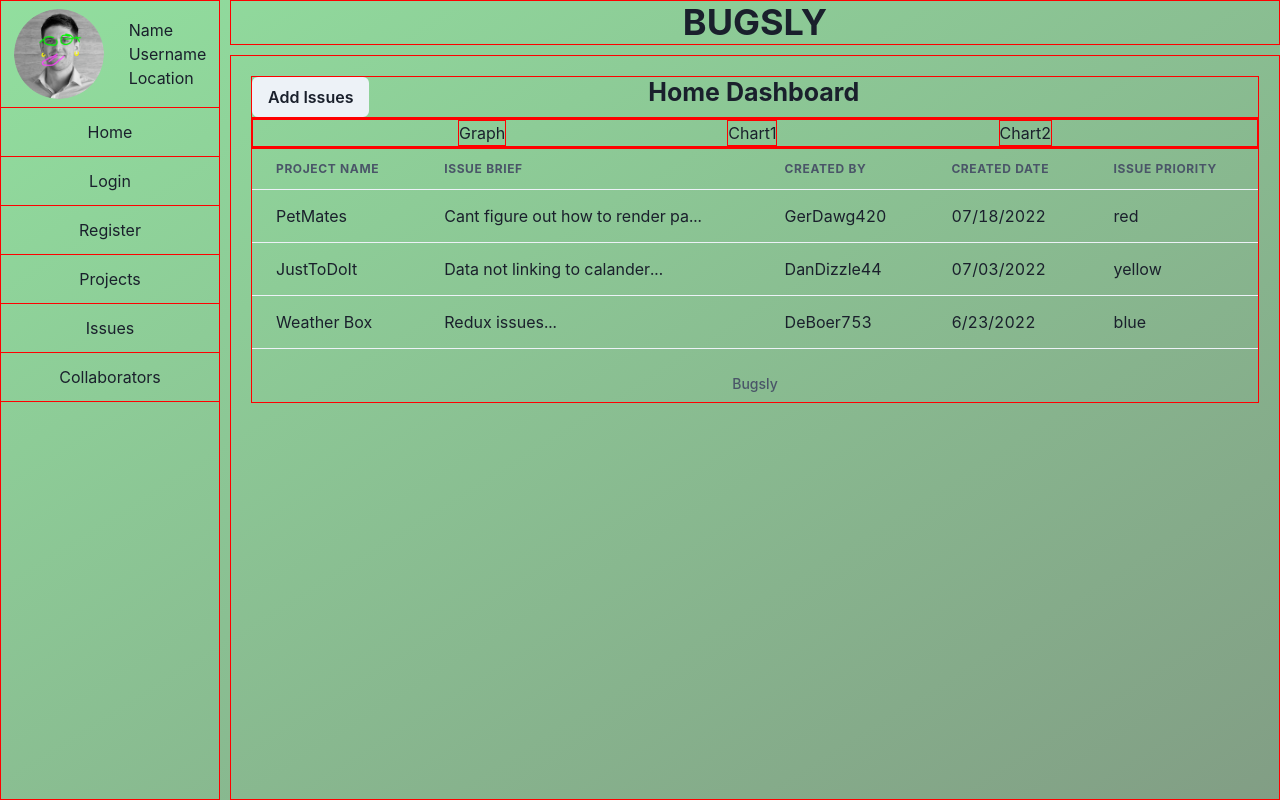
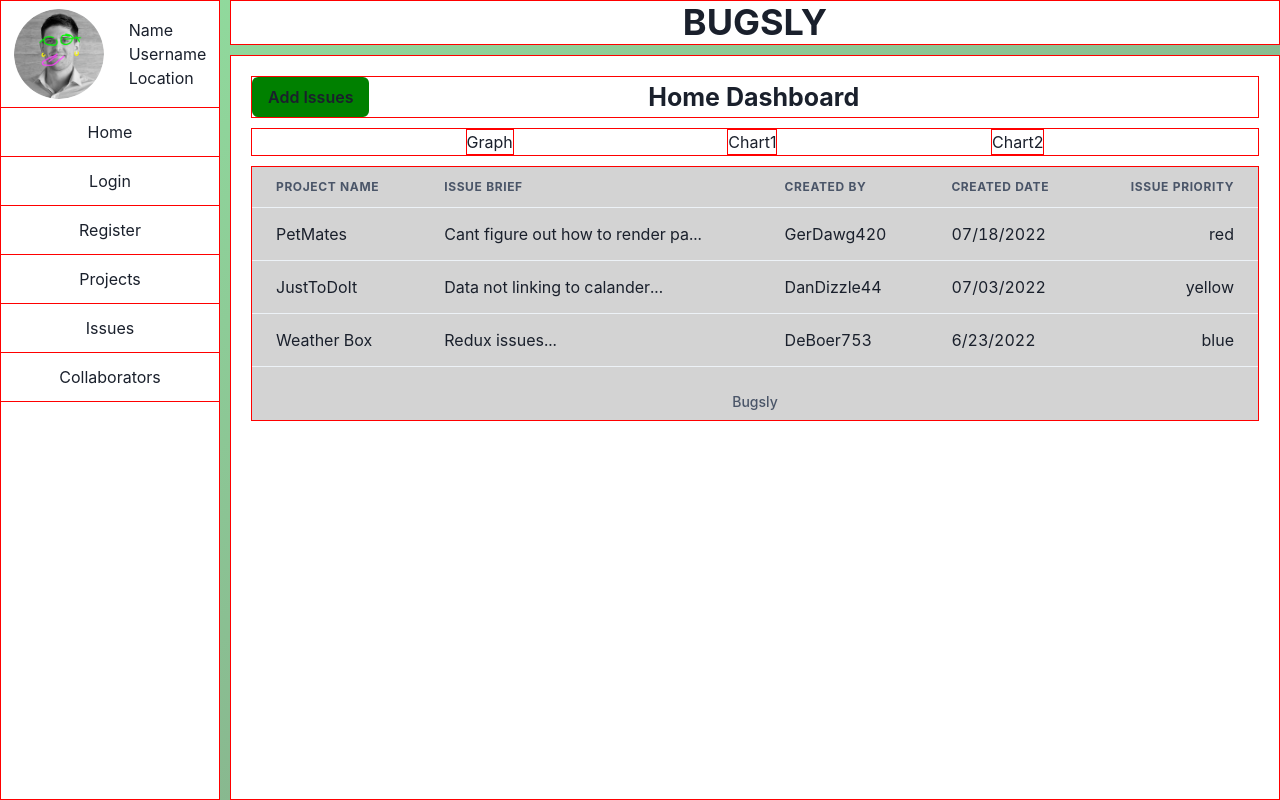
Before and after one commit to dan4422/bug-tracker-PROJECT, a React (Create React App) app in the folder client/: page / in a window 1280 px wide. Built offline with nearby package versions, Linux system fonts and the light colour scheme.

Commit message:
table white space issue

```diff
--- a/client/src/App.js
+++ b/client/src/App.js
@@ -3,17 +3,19 @@ import { Box, Flex } from '@chakra-ui/react'
 
 // REACT ROUTER:
 import { Route, Routes } from 'react-router-dom'
+
+// ROUTES:
 import Home from './routes/Home'
 import Login from './routes/Login'
 import Register from './routes/Register'
 import Projects from './routes/Projects'
 import Issues from './routes/Issues'
 import Collaborators from './routes/Collaborators'
-import SecondaryNav from './components/SecondaryNav'
 
 // COMPONENTS:
 import PrimaryNav from './components/PrimaryNav'
 import SiteTitle from './components/SiteTitle'
+import SecondaryNav from './components/SiteTitle'
 
 // STYLING
 import './App.css'
--- a/client/src/components/HomePage.jsx
+++ b/client/src/components/HomePage.jsx
@@ -8,18 +8,18 @@ import { Link } from 'react-router-dom'
 // HOME PAGE:
 export default function HomePage() {
   return (
-    <Box p={5} w="100%">
+    <Flex gap="10px" flexDirection="column">
       <Flex flexWrap="wrap" justifyContent="space-between" border="1px" borderColor="red">
         <Link to="/Issues">
-          <Button>Add Issues</Button>
+          <Button bg="green">Add Issues</Button>
         </Link>
-        <Heading fontSize={25} mr={120}>
+        <Heading fontSize={25} mr={120} alignSelf="center">
           Home Dashboard
         </Heading>
         <Box></Box>
       </Flex>
       <Box border="1px" borderColor="red">
-        <Flex flexWrap="wrap" gap="16px" justifyContent="space-evenly" border="1px" borderColor="red">
+        <Flex flexWrap="wrap" justifyContent="space-evenly">
           <Box border="1px" borderColor="red">
             Graph
           </Box>
@@ -31,8 +31,8 @@ export default function HomePage() {
           </Box>
         </Flex>
       </Box>
-      <Box border="1px" borderColor="red">
-        <TableContainer>
+      <Box border="1px" borderColor="red" w="100%" position="relative">
+        <TableContainer bg="lightgrey" w="100%" position="relative">
           <Table variant="simple">
             <TableCaption>Bugsly</TableCaption>
             <Thead>
@@ -41,7 +41,7 @@ export default function HomePage() {
                 <Th>Issue Brief</Th>
                 <Th>Created By</Th>
                 <Th>Created Date</Th>
-                <Th>Issue Priority</Th>
+                <Th textAlign={'right'}>Issue Priority</Th>
               </Tr>
             </Thead>
             <Tbody>
@@ -50,26 +50,26 @@ export default function HomePage() {
                 <Td>Cant figure out how to render pa...</Td>
                 <Td>GerDawg420</Td>
                 <Td>07/18/2022</Td>
-                <Td>red</Td>
+                <Td textAlign={'right'}>red</Td>
               </Tr>
               <Tr>
                 <Td>JustToDoIt</Td>
                 <Td>Data not linking to calander...</Td>
                 <Td>DanDizzle44</Td>
                 <Td>07/03/2022</Td>
-                <Td>yellow</Td>
+                <Td textAlign={'right'}>yellow</Td>
               </Tr>
               <Tr>
                 <Td>Weather Box</Td>
                 <Td>Redux issues...</Td>
                 <Td>DeBoer753</Td>
                 <Td>6/23/2022</Td>
-                <Td>blue</Td>
+                <Td textAlign={'right'}>blue</Td>
               </Tr>
             </Tbody>
           </Table>
         </TableContainer>
       </Box>
-    </Box>
+    </Flex>
   )
 }
--- a/client/src/components/PrimaryNav.jsx
+++ b/client/src/components/PrimaryNav.jsx
@@ -19,6 +19,7 @@ export default function PrimaryNav() {
       maxW={220}
       minH={'100vh'}
       p={0}
+      bg="white"
     >
       <Box
         borderBottom="1px"
@@ -28,30 +29,30 @@ export default function PrimaryNav() {
         alignItems={'center'}
         py={2}
       >
-        <Image width={90} borderRadius="full" m={0} src={profileImg} alt="" />
-        <Box justifyContent={'center'}>
+        <Image width={90} maxW="50%" borderRadius="full" m={0} src={profileImg} alt="" />
+        <Box maxW="100%" justifyContent={'center'}>
           <Text>Name</Text>
           <Text>Username</Text>
           <Text>Location</Text>
         </Box>
       </Box>
-      <Box display="flex" flexDirection="column" textAlign={'center'}>
-        <Anchor as={Link} borderBottom="1px" borderColor="red" py={3} to="/">
+      <Box display="flex" flexDirection="column" textAlign={'center'} maxW="100%">
+        <Anchor as={Link} borderBottom="1px" borderColor="red" py={3} px={3} to="/">
           Home
         </Anchor>
-        <Anchor as={Link} borderBottom="1px" borderColor="red" py={3} to="/login">
+        <Anchor as={Link} borderBottom="1px" borderColor="red" py={3} px={3} to="/login">
           Login
         </Anchor>
-        <Anchor as={Link} borderBottom="1px" borderColor="red" py={3} to="/register">
+        <Anchor as={Link} borderBottom="1px" borderColor="red" py={3} px={3} to="/register">
           Register
         </Anchor>
-        <Anchor as={Link} borderBottom="1px" borderColor="red" py={3} to="/projects">
+        <Anchor as={Link} borderBottom="1px" borderColor="red" py={3} px={3} to="/projects">
           Projects
         </Anchor>
-        <Anchor as={Link} borderBottom="1px" borderColor="red" py={3} to="/issues">
+        <Anchor as={Link} borderBottom="1px" borderColor="red" py={3} px={3} to="/issues">
           Issues
         </Anchor>
-        <Anchor as={Link} borderBottom="1px" borderColor="red" py={3} to="/collaborators">
+        <Anchor as={Link} borderBottom="1px" borderColor="red" py={3} px={3} to="/collaborators">
           Collaborators
         </Anchor>
       </Box>
--- a/client/src/components/SiteTitle.jsx
+++ b/client/src/components/SiteTitle.jsx
@@ -4,7 +4,7 @@ import { Heading } from '@chakra-ui/react'
 // SITE TITLE:
 export default function SiteTitle() {
   return (
-    <Heading border="1px" borderColor="red" m={0} w="100%" textAlign={'center'}>
+    <Heading bg="white" border="1px" borderColor="red" m={0} w="100%" textAlign={'center'}>
       BUGSLY
     </Heading>
   )
--- a/client/src/routes/Home.jsx
+++ b/client/src/routes/Home.jsx
@@ -1,11 +1,14 @@
+// CHAKRA:
+import { Box } from '@chakra-ui/react'
+
 // COMPONENTS:
 import HomePage from '../components/HomePage'
 
 // HOME:
 export default function Home() {
   return (
-    <>
+    <Box bg="white" p={5} w="100%" h="100%">
       <HomePage />
-    </>
+    </Box>
   )
 }
--- a/client/src/routes/Issues.jsx
+++ b/client/src/routes/Issues.jsx
@@ -7,7 +7,7 @@ import Issue from '../components/Issue'
 // ISSUES:
 export default function Issues() {
   return (
-    <Box border="1px" borderColor="red" w="100%" h="100%">
+    <Box p={5} w="100%" h="100%">
       <Issue />
     </Box>
   )
--- a/client/src/routes/Login.jsx
+++ b/client/src/routes/Login.jsx
@@ -1,5 +1,5 @@
 // CHAKRA:
-import { Box, Container, Text } from '@chakra-ui/react'
+import { Box, Text } from '@chakra-ui/react'
 import FormLogin from '../components/FormLogin'
 
 // LOGIN:
--- a/client/src/routes/Projects.jsx
+++ b/client/src/routes/Projects.jsx
@@ -7,7 +7,7 @@ import Project from '../components/Project'
 // PROJECTS:
 export default function Projects() {
   return (
-    <Box border="1px" borderColor="red" w="100%" h="100%">
+    <Box p={5} w="100%" h="100%">
       <Project />
     </Box>
   )
--- a/client/src/routes/Register.jsx
+++ b/client/src/routes/Register.jsx
@@ -1,21 +1,19 @@
 // CHAKRA:
-import { Box, Container, Text } from '@chakra-ui/react'
+import { Box, Text } from '@chakra-ui/react'
+
+// COMPONENTS:
+import FormRegister from '../components/FormRegister'
 
 // REGISTER:
-import React from 'react'
-import FormRegister from '../components/FormRegister'
-
-function Register() {
+export default function Register() {
   return (
-    <>
+    <Box>
       <Text px={4} mt={10} textAlign="center" fontSize="3xl">
         Register
       </Text>
       <Box my={10} mx="auto" w="95%" maxW="400px">
         <FormRegister />
       </Box>
-    </>
+    </Box>
   )
 }
-
-export default Register
```
Also changed, not shown: client/src/components/FormLogin.jsx (+9 -1 lines).
